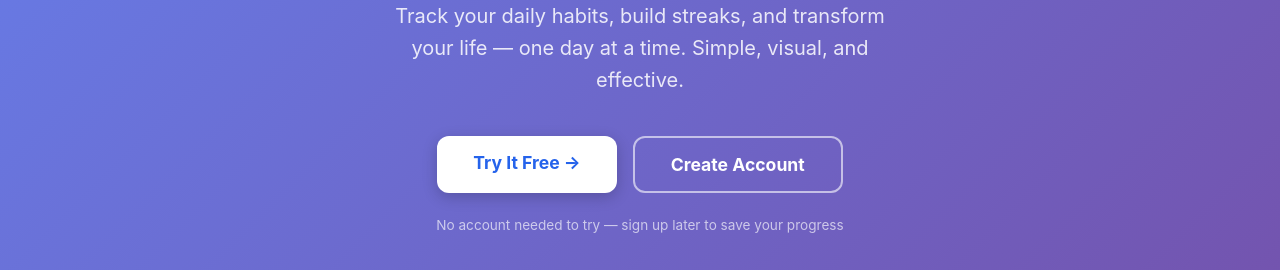
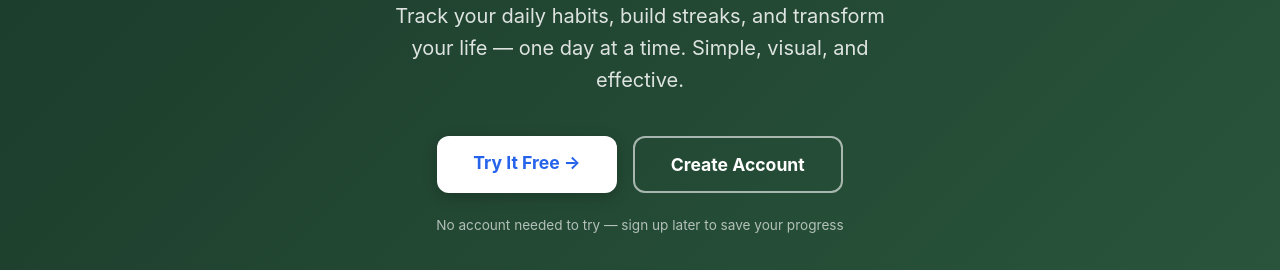
Before and after one commit to Dikesh-Manandhar/dikesh-web, a website: page projects/habit-tracker/index.html in a window 1280 px wide. Shown: the part 241-511 px from the top of the page. Drawn offline with Linux system fonts and the light colour scheme.

Commit message:
change bg

```diff
--- a/projects/habit-tracker/styles.css
+++ b/projects/habit-tracker/styles.css
@@ -59,7 +59,7 @@
 
 body {
     font-family: -apple-system, BlinkMacSystemFont, 'Segoe UI', Roboto, Oxygen, Ubuntu, Cantarell, sans-serif;
-    background: linear-gradient(135deg, #667eea 0%, #764ba2 100%);
+    background: linear-gradient(135deg, #1a3a2a 0%, #2d5a3f 100%);
     min-height: 100vh;
     padding: 20px;
     color: var(--text-primary);
```
